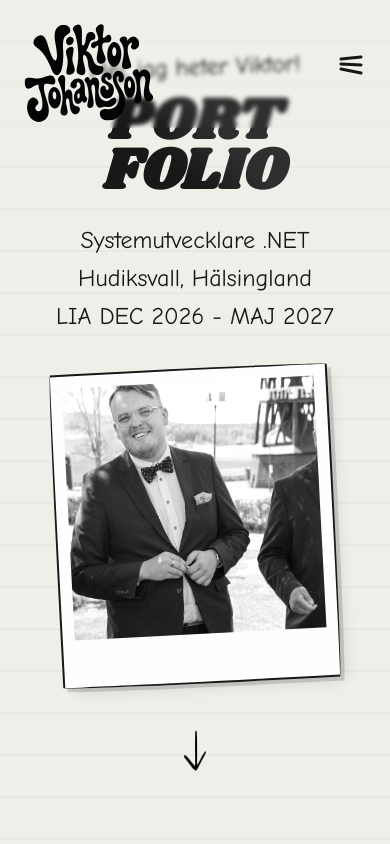
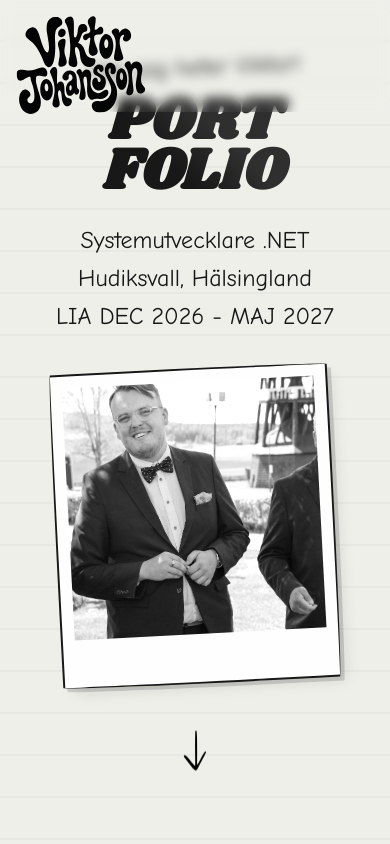
Before and after one commit to discovicke/portfolio-mono, a React (Vite) app: page / in a window 390 px wide. Shown: the top 844 px of the page. Built offline with nearby package versions, Linux system fonts and the light colour scheme.

Commit message:
Refactor Navbar styles and remove mobile menu icon for improved layout and clarity

```diff
--- a/src/components/Navbar.css
+++ b/src/components/Navbar.css
@@ -9,13 +9,13 @@
   top: 0;
   left: 0;
   width: 100%;
-  padding: 1.5rem;
+  padding: 1rem;
   z-index: 50;
   display: flex;
   justify-content: space-between;
   align-items: center;
   background: transparent;
-  backdrop-filter: blur(2px);
+  backdrop-filter: blur(6px);
   mix-blend-mode: multiply;
 }
 
--- a/src/components/Navbar.tsx
+++ b/src/components/Navbar.tsx
@@ -144,23 +144,6 @@ const Navbar: React.FC = () => {
             <DoodleNavLink label="Om Mig" href="#about" isActive={isSectionActive('about')} />
             <DoodleNavLink label="Kontakt" href="#contact" isActive={isSectionActive('contact')} />
         </div>
-
-        {/* Mobilmeny-ikon - visas endast på mobil */}
-        <div className="mobile-menu-icon">
-            <svg
-                width="30"
-                height="30"
-                viewBox="0 0 30 30"
-                stroke="currentColor"
-                strokeWidth="3"
-                strokeLinecap="round"
-            >
-                {/* Tre linjer som ger en handritad känsla */}
-                <path d="M5,10 L25,8"/>
-                <path d="M5,15 L25,16"/>
-                <path d="M5,20 L25,24"/>
-            </svg>
-        </div>
     </nav>
     );
 };
```
